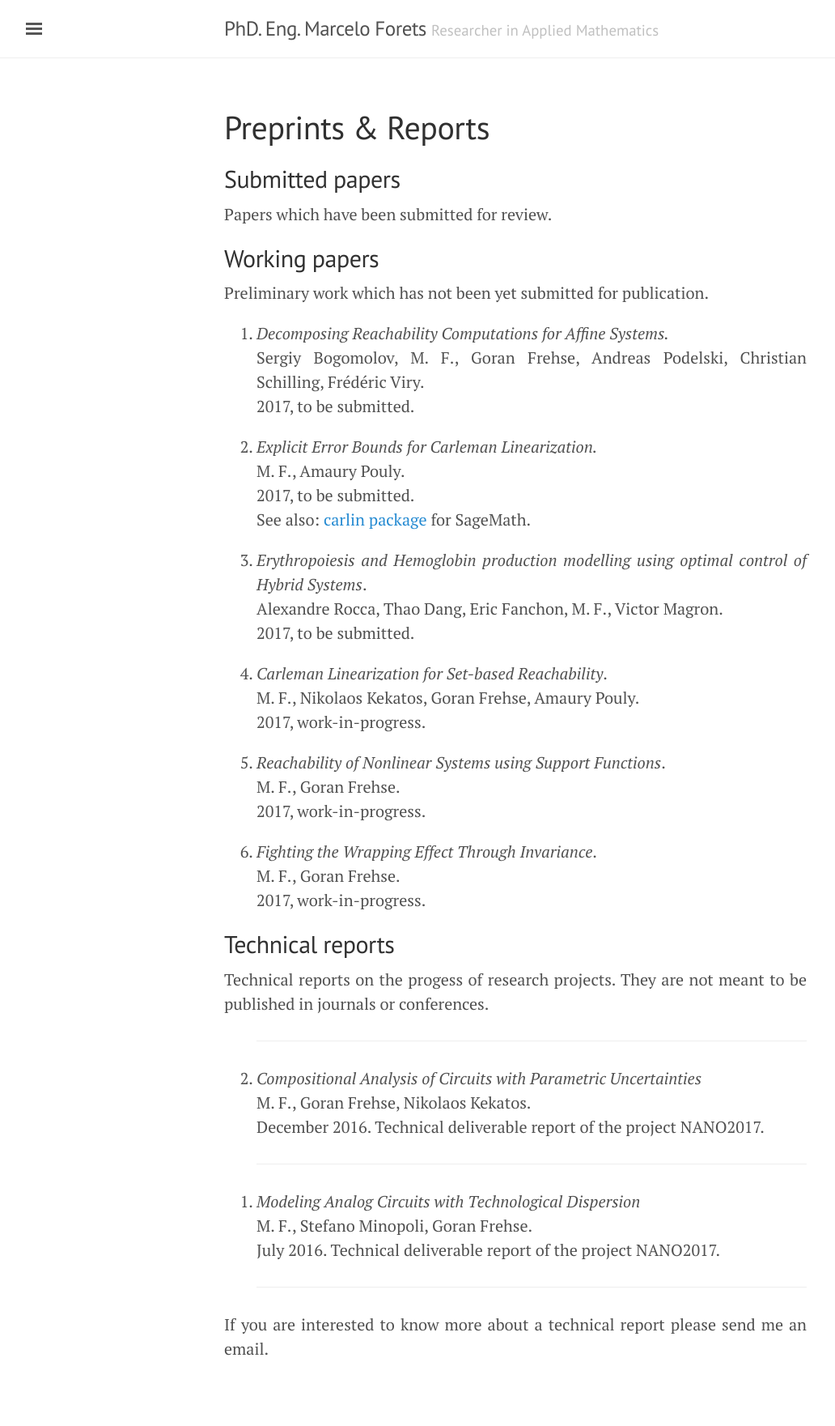
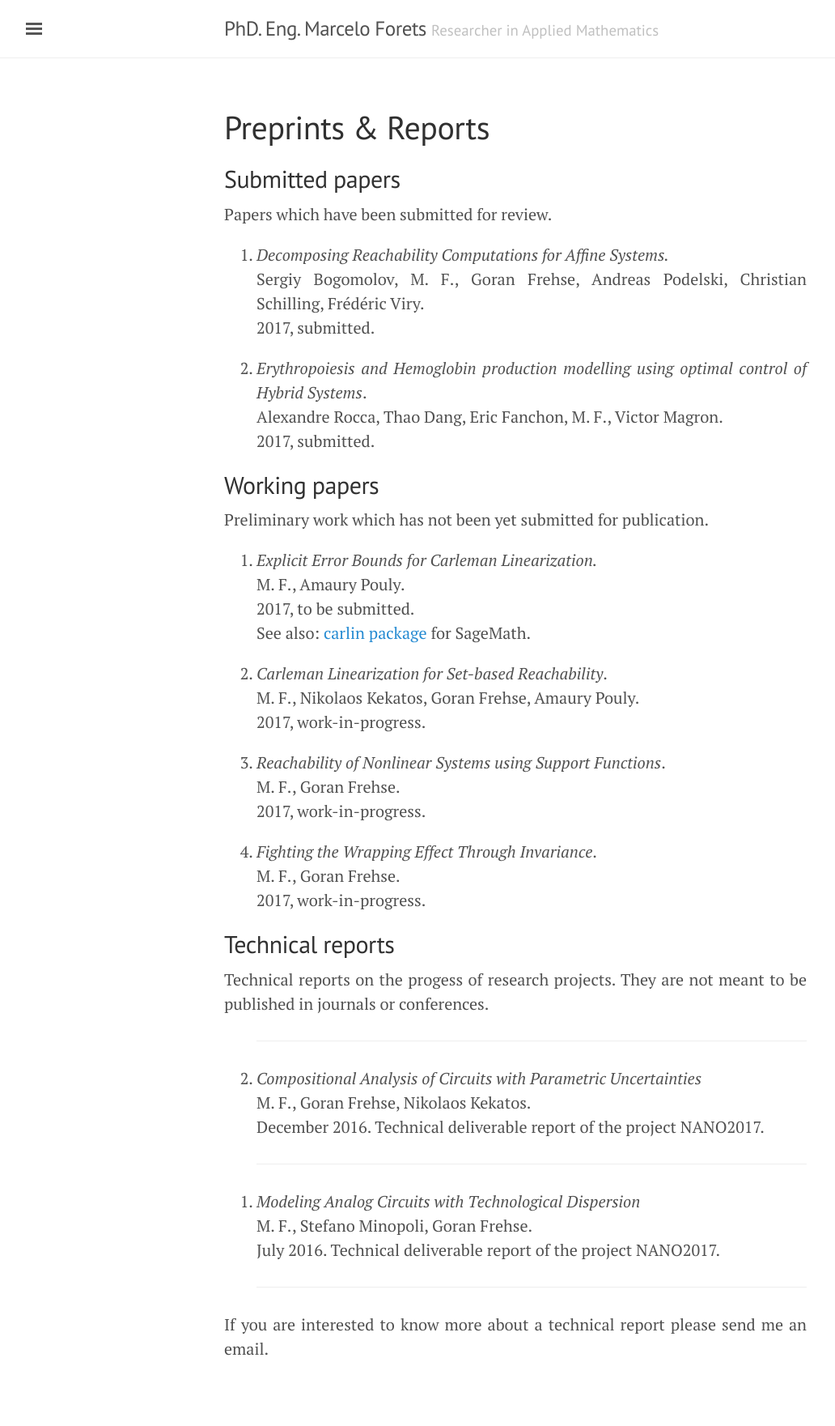
Before and after one commit to mforets/mforets.github.io, a Jekyll site: the page built from drafts.md, in a window 1280 px wide. Shown: the whole page at 81% size, without its empty margins (3-1035 px from the left). Built offline with Jekyll 4.4.1, drawn with Linux system fonts in a browser that asks for light colours; nearby versions of some CDN libraries.

```diff
--- a/drafts.md
+++ b/drafts.md
@@ -7,22 +7,21 @@ title: "Preprints & Reports"
 
 Papers which have been submitted for review.
 
+1. *Decomposing Reachability Computations for Affine Systems.* <br> Sergiy Bogomolov, M. F., Goran Frehse, Andreas Podelski, Christian Schilling, Frédéric Viry.<br>  2017, submitted.
+
+2. *Erythropoiesis and Hemoglobin production modelling using optimal control of Hybrid Systems*. <br> Alexandre Rocca, Thao Dang, Eric Fanchon, M. F., Victor Magron. <br> 2017, submitted.
 
 ## Working papers
 
 Preliminary work which has not been yet submitted for publication.
 
-1. *Decomposing Reachability Computations for Affine Systems.* <br> Sergiy Bogomolov, M. F., Goran Frehse, Andreas Podelski, Christian Schilling, Frédéric Viry.<br>  2017, to be submitted.
+1. *Explicit Error Bounds for Carleman Linearization.* <br> M. F., Amaury Pouly. <br> 2017, to be submitted. <br> See also: [carlin package](https://github.com/mforets/carlin) for SageMath.
 
-2. *Explicit Error Bounds for Carleman Linearization.* <br> M. F., Amaury Pouly. <br> 2017, to be submitted. <br> See also: [carlin package](https://github.com/mforets/carlin) for SageMath.
+2. *Carleman Linearization for Set-based Reachability*. <br> M. F., Nikolaos Kekatos, Goran Frehse, Amaury Pouly. <br> 2017, work-in-progress.
 
-3. *Erythropoiesis and Hemoglobin production modelling using optimal control of Hybrid Systems*. <br> Alexandre Rocca, Thao Dang, Eric Fanchon, M. F., Victor Magron. <br> 2017, to be submitted.
+3. *Reachability of Nonlinear Systems using Support Functions*. <br> M. F., Goran Frehse. <br> 2017, work-in-progress.
 
-3. *Carleman Linearization for Set-based Reachability*. <br> M. F., Nikolaos Kekatos, Goran Frehse, Amaury Pouly. <br> 2017, work-in-progress.
-
-4. *Reachability of Nonlinear Systems using Support Functions*. <br> M. F., Goran Frehse. <br> 2017, work-in-progress.
-
-5. *Fighting the Wrapping Effect Through Invariance*. <br> M. F., Goran Frehse. <br> 2017, work-in-progress.
+4. *Fighting the Wrapping Effect Through Invariance*. <br> M. F., Goran Frehse. <br> 2017, work-in-progress.
 
 
 ## Technical reports
```
Also changed, not shown: _posts/2017-06-21-FGI-optimization.md (+10 -0 lines), _posts/2017-08-17-Groupe-Python-SageMath.md (added, +20 -0 lines), _posts/2017-09-10-GENCI-Hackaton.md (added, +11 -0 lines).
